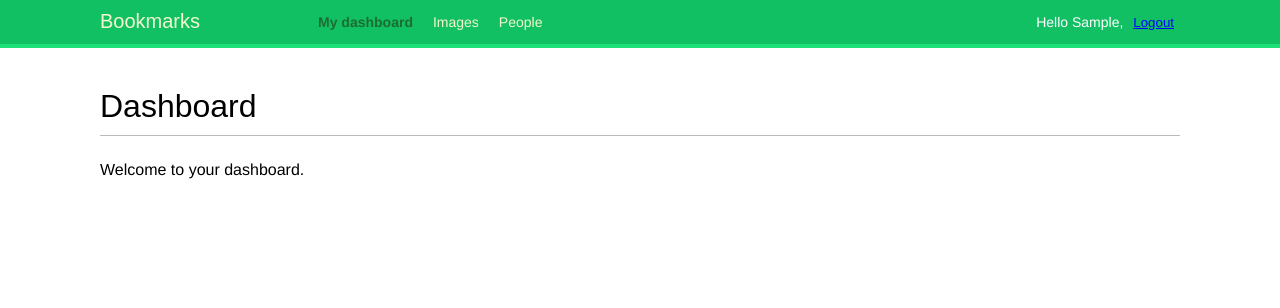
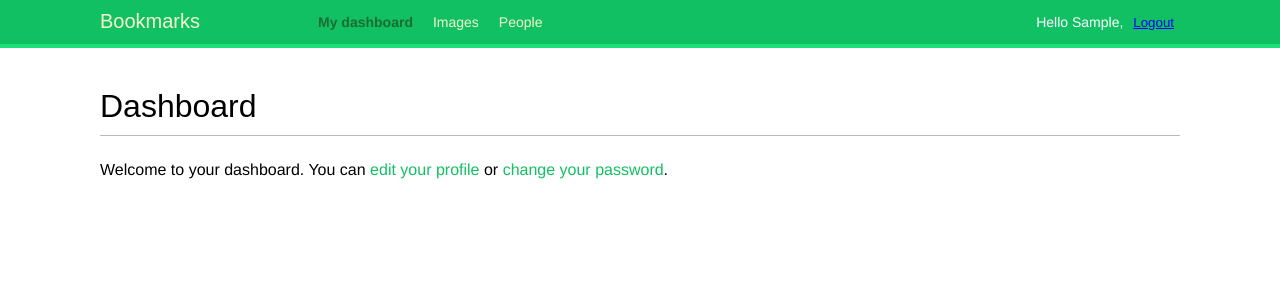
Before and after one commit to Kiraogi/bookmarks, a Django app: page /account/ in a window 1280 px wide. Shown: the top 308 px of the page. Run offline with Django 5.2, Linux system fonts and the light colour scheme; the visitor is signed in with stand-in values (Sample User, id 1); some web fonts are replaced.

Commit message:
ver 0.01.16
Add profile edit links and message alerts in dashboard

```diff
--- a/bookmarks/account/templates/account/dashboard.html
+++ b/bookmarks/account/templates/account/dashboard.html
@@ -4,5 +4,8 @@
 
 {% block content %}
 <h1>Dashboard</h1>
-<p>Welcome to your dashboard.</p>
+<p>
+    Welcome to your dashboard. You can <a href="{% url 'edit' %}">edit your profile</a>
+    or <a href="{% url 'password_change' %}">change your password</a>.
+    </p>
 {% endblock %}
--- a/bookmarks/account/templates/base.html
+++ b/bookmarks/account/templates/base.html
@@ -33,6 +33,16 @@
             {% endif %}
         </span>
     </div>
+    {% if messages %}
+    <ul class="messages">
+        {% for message in messages %}
+        <li class="{{ message.tags }}">
+            {{ message|safe }}
+            <a href="#" class="close">x</a>
+        </li>
+        {% endfor %}
+    </ul>
+    {% endif %}
     <div id="content">
         {% block content %}
         {% endblock %}
--- a/bookmarks/account/views.py
+++ b/bookmarks/account/views.py
@@ -2,6 +2,7 @@ from django.shortcuts import render
 from django.http import HttpResponse
 from django.contrib.auth import authenticate, login
 from django.contrib.auth.decorators import login_required
+from django.contrib import messages
 
 from .forms import LoginForm, UserRegistrationForm, UserEditForm, ProfileEditForm
 from .models import Profile
@@ -59,6 +60,9 @@ def edit(request):
         if user_form.is_valid() and profile_form.is_valid():
             user_form.save()
             profile_form.save()
+            messages.success(request, 'Profile updated successfully')
+        else:
+            messages.error(request, "Error updating your profile")
     else:
         user_form = UserEditForm(instance=request.user)
         profile_form = ProfileEditForm(instance=request.user.profile)
```
